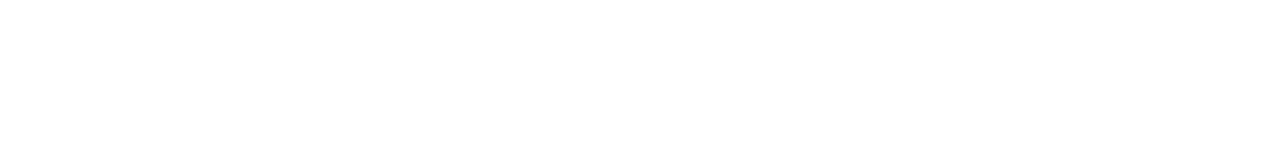
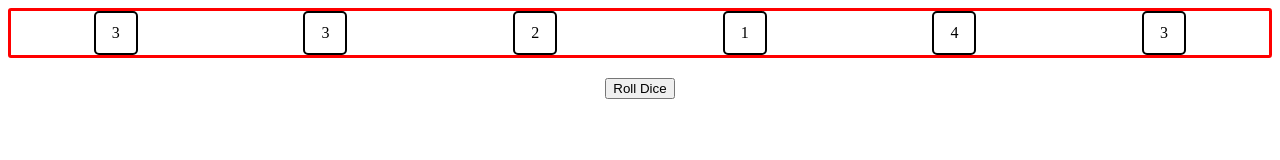
Before and after one commit to DTAngie/yahtzee, a plain HTML site: page index.html in a window 1280 px wide. Drawn offline with Linux system fonts and the light colour scheme.

Commit message:
adds dice roll

```diff
--- a/css/style.css
+++ b/css/style.css
@@ -0,0 +1,23 @@
+body > div {
+  display: flex;
+  margin-bottom: 20px;
+}
+#dice-board {
+   border: 3px solid red;
+   border-radius: 3px;
+}
+
+.dice {
+  display: inline-flex;
+  width: 40px;
+  height: 40px;
+  border: 2px solid black;
+  border-radius: 5px;
+  align-items: center;
+  justify-content: center;
+  margin: 0 auto;
+}
+
+#roll-btn {
+  margin: 0 auto;
+}
--- a/index.html
+++ b/index.html
@@ -6,8 +6,14 @@
   <meta name="viewport" content="width=device-width, initial-scale=1.0">
   <title>Yahtzee</title>
   <script defer src="./js/script.js"></script>
+  <link rel="stylesheet" href="./css/style.css"></link>
 </head>
 <body>
+  <div id="dice-board">
 
+  </div>
+  <div>
+    <button id="roll-btn">Roll Dice</button>
+  </div>
 </body>
 </html>
--- a/js/script.js
+++ b/js/script.js
@@ -1,3 +1,9 @@
+const diceBoardEl = document.getElementById("dice-board");
+const rollBtn = document.getElementById("roll-btn");
+
+rollBtn.addEventListener('click', handleRollDice);
+
+
 const dice = {}
 const scoreboard = {
   ones: {
@@ -55,6 +61,24 @@ const scoreboard = {
 function init() {
   resetScoreBoard();
   generateDice();
+  rollDice();
+  render();
+}
+
+function render(){
+  diceBoardEl.innerHTML = "";
+ for(d in dice){
+  let diceEl = document.createElement("div");
+  diceEl.classList.add("dice");
+  diceEl.setAttribute('id', d);
+  diceEl.textContent = dice[d].value;
+  diceBoardEl.appendChild(diceEl);
+ }
+}
+
+function handleRollDice() {
+  rollDice();
+  render();
 }
 
 function resetScoreBoard() {
@@ -73,4 +97,12 @@ function generateDice(){
   }
 }
 
+function rollDice() {
+  for(d in dice){
+    dice[d].value = Math.floor(Math.random()*6);
+  }
+  console.log(dice);
+}
+
+
 init();
```
